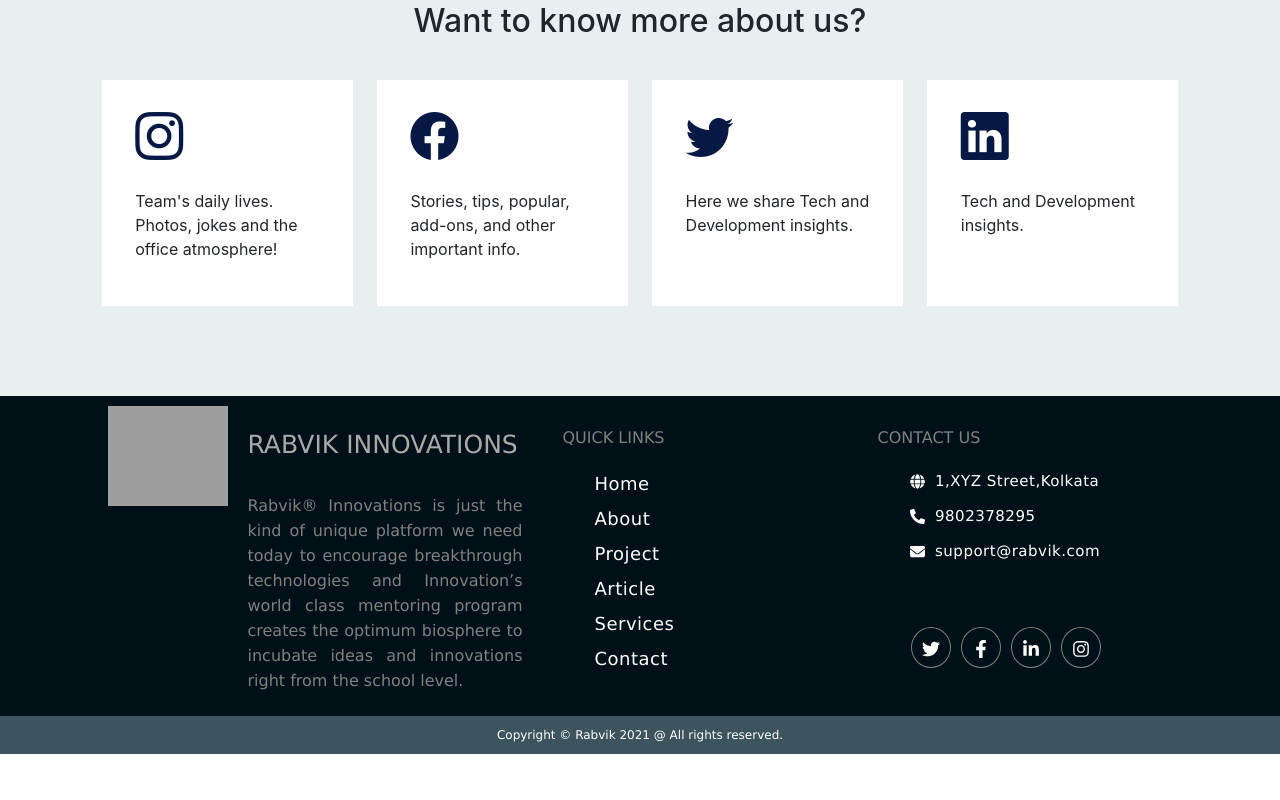
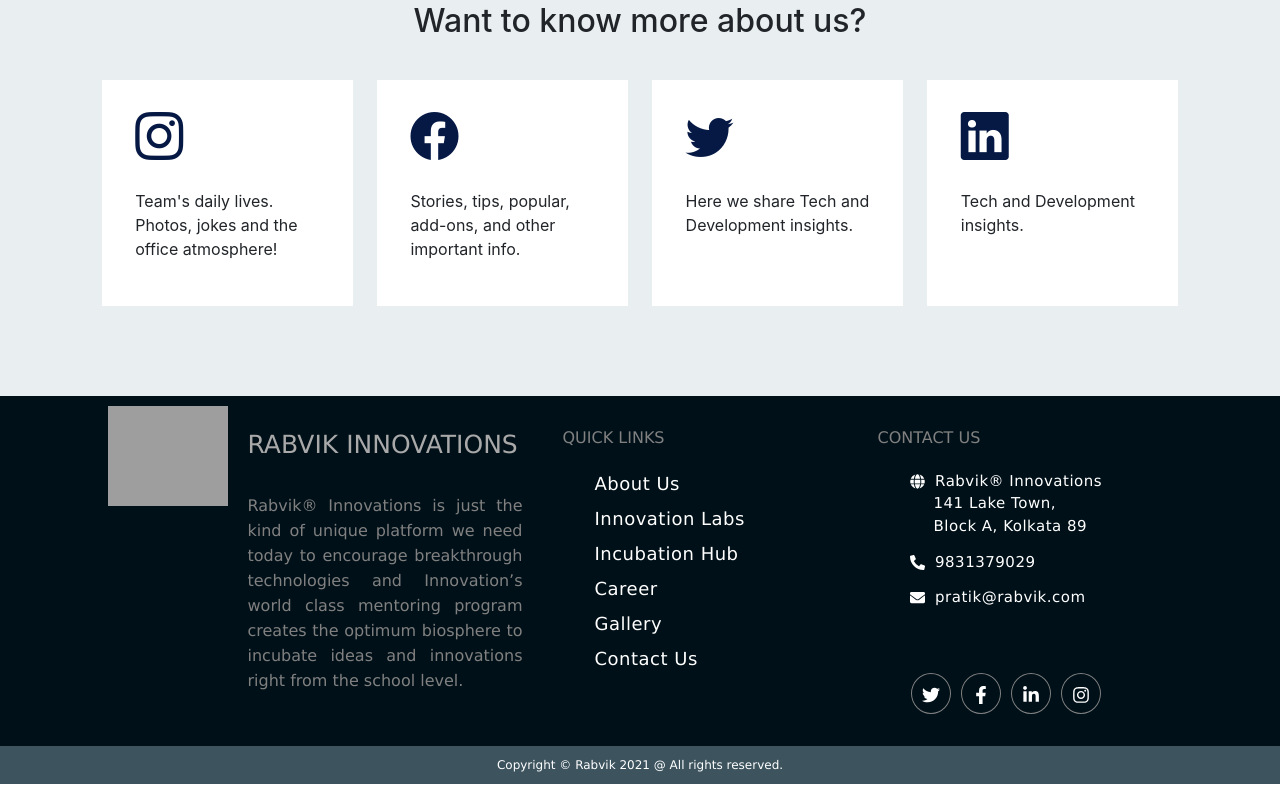
Before and after one commit to rabvik-innovations/Rabvik-Innovations--Website, a React (Create React App) app: page / in a window 1280 px wide. Shown: the part 3271-4071 px from the top of the page. Before the commit the page ends 4041 px from the top, so only its background shows below. Built offline with nearby package versions, Linux system fonts and the light colour scheme; grey boxes are pictures that could not be loaded; the HTML template or start-up script is replaced by a standard one.

Commit message:
changed footer

```diff
--- a/src/components/Footer.js
+++ b/src/components/Footer.js
@@ -48,22 +48,22 @@
         <Border/>
         <Ul>
           <FooterLink href="">
-            <Li>Home</Li>
+            <Li>About Us</Li>
           </FooterLink>
           <FooterLink href="">
-            <Li>About</Li>
+            <Li>Innovation Labs</Li>
           </FooterLink>
           <FooterLink href="">
-            <Li>Project</Li>
+            <Li>Incubation Hub</Li>
           </FooterLink>
           <FooterLink href="">
-            <Li>Article</Li>
+            <Li>Career</Li>
           </FooterLink>
           <FooterLink href="">
-            <Li>Services</Li>
+            <Li>Gallery</Li>
           </FooterLink>
           <FooterLink href="">
-            <Li>Contact</Li>
+            <Li>Contact Us</Li>
           </FooterLink>
         </Ul>
       </Column>
@@ -74,15 +74,19 @@
         <Ul>
           <Li>
             <FaGlobe/>&nbsp;
-          1,XYZ Street,Kolkata
+             Rabvik® Innovations<br/>
+             <span style={{ marginLeft: '24px' }}>141</span> Lake Town,<br/>
+             <span style={{ marginLeft: '24px' }}>Block A,</span> Kolkata 89
+          </Li>
+          <br/>
+            <Li style={{ marginTop: '24px' }}>
+            <FaPhoneAlt/>&nbsp;
+            9831379029
           </Li>
           <Li>
-            <FaPhoneAlt/>&nbsp;
-          9802378295
-          </Li>
-          <Li>
+
             <FaEnvelope/>&nbsp;
-          support@rabvik.com
+            pratik@rabvik.com
           </Li>
         </Ul>&nbsp;
         <Container>
```
